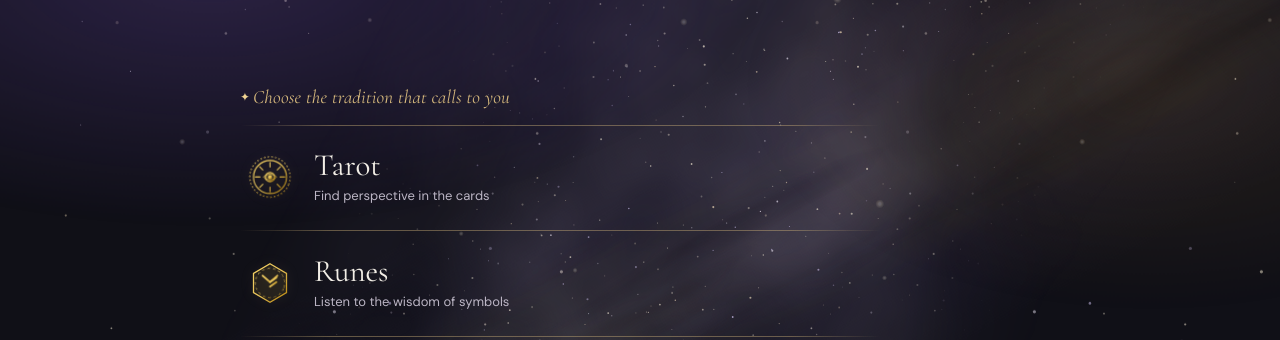
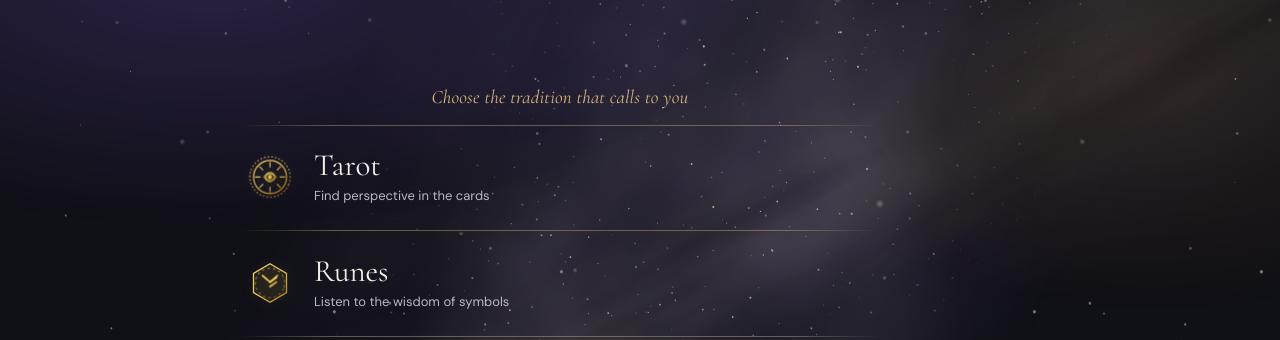
Before and after one commit to lwhela12/Oracle, a Flask app: page / in a window 1280 px wide. Shown: the part 88-428 px from the top of the page. Run offline with Flask 3, Linux system fonts and the light colour scheme; some libraries are stand-ins or nearby versions.

Commit message:
Center opening tradition heading and remove star

```diff
--- a/static/index.html
+++ b/static/index.html
@@ -21,7 +21,7 @@
     <link href="https://fonts.googleapis.com/css2?family=Cinzel:wght@400;600;700&family=Cormorant+Garamond:ital,wght@0,400;0,600;0,700;1,400&family=DM+Sans:wght@400;500;600;700&display=swap" rel="stylesheet">
 
     <link rel="stylesheet" href="/static/artwork.css?v=20260915a">
-    <link rel="stylesheet" href="/static/ui.css?v=20260915e">
+    <link rel="stylesheet" href="/static/ui.css?v=20260915g">
 </head>
 <body>
     <!-- The night sky: a Milky Way band, star fields, and a few bright stars that twinkle. Decorative only. -->
--- a/static/ui.css
+++ b/static/ui.css
@@ -94,7 +94,8 @@ input[type="radio"],input[type="checkbox"] { accent-color:var(--accent-gold); fl
 .eyebrow::before { content:'\2726\00a0'; font-style:normal; font-size:.62em; color:var(--accent-gold-bright); vertical-align:.18em; }
 .page-heading h1,.setup-heading h1 { font-family:var(--reading-font); font-weight:400; font-size:64px; line-height:1.02; letter-spacing:-1.3px; color:var(--text-primary); margin:0 0 20px; }
 .home-description { font-size:15px; line-height:1.85; color:var(--text-secondary); }
-.choice-heading { margin-bottom:14px; }
+.choice-heading { margin-bottom:14px; text-align:center; }
+.choice-heading::before { content:none; }
 .logo-light { display:none; }
 [data-theme="light"] .logo-dark { display:none; }
 [data-theme="light"] .logo-light { display:inline; }
```
